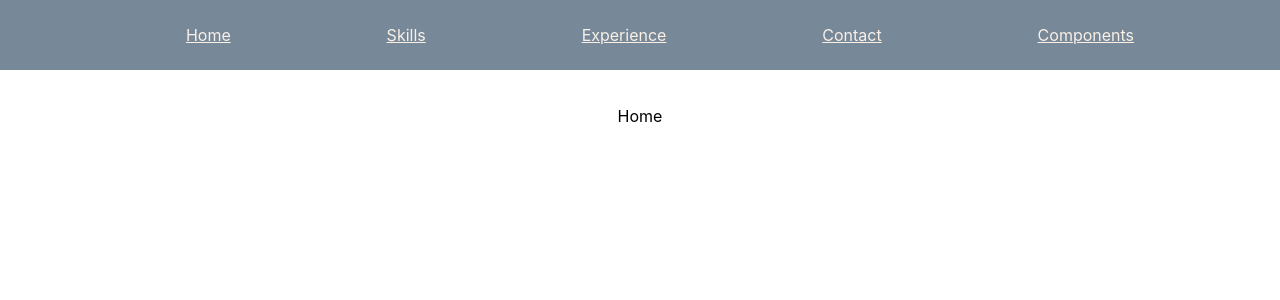
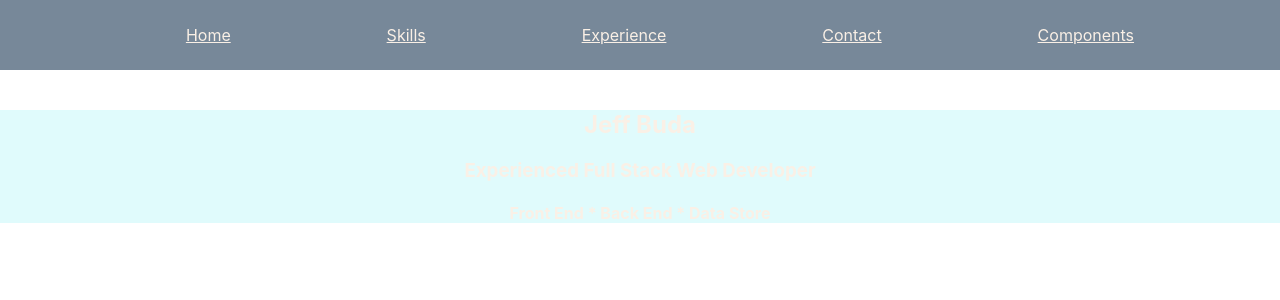
Before and after one commit to budajeff/portfolio-react, a React (Create React App) app: page / in a window 1280 px wide. Shown: the top 300 px of the page. Built offline with nearby package versions, Linux system fonts and the light colour scheme.

Commit message:
added favicon

```diff
--- a/public/index.html
+++ b/public/index.html
@@ -6,8 +6,8 @@
     <meta name="viewport" content="width=device-width, initial-scale=1" />
     <meta name="theme-color" content="#000000" />
     <meta
-      name="description"
-      content="Web site created using create-react-app"
+      name="Jeff Buda Full Stack Web Developer"
+      content="A web site about Jeff and the stuff he can do"
     />
     <link rel="apple-touch-icon" href="%PUBLIC_URL%/logo192.png" />
     <!--
@@ -24,7 +24,7 @@
       work correctly both with client-side routing and a non-root public URL.
       Learn how to configure a non-root public URL by running `npm run build`.
     -->
-    <title>React App</title>
+    <title>Jeff Buda - Full Stack Dev</title>
   </head>
   <body>
     <noscript>You need to enable JavaScript to run this app.</noscript>
--- a/src/HomePage.css
+++ b/src/HomePage.css
@@ -0,0 +1,6 @@
+.home-page-container {
+    width: 100%;
+    height: 100%;
+    background-color: #E0FBFC;
+    color: linen;
+}
--- a/src/HomePage.js
+++ b/src/HomePage.js
@@ -1,4 +1,10 @@
+import './HomePage.css';
+
 export default function HomePage() {
     return (
-    <p>Home</p>);
+        <div className="home-page-container">
+            <h2>Jeff Buda</h2>
+            <h3>Experienced Full Stack Web Developer</h3>
+            <h4>Front End * Back End * Data Store</h4>
+        </div>);
 }
--- a/src/SiteData.js
+++ b/src/SiteData.js
@@ -1,5 +1,6 @@
 export default function getSiteData() {
   return {
+
     skillAreas: [
       {
         name: 'Front End Web Development',
```
Also changed, not shown: 1 other file (tests, documents, lock files or other folders).
